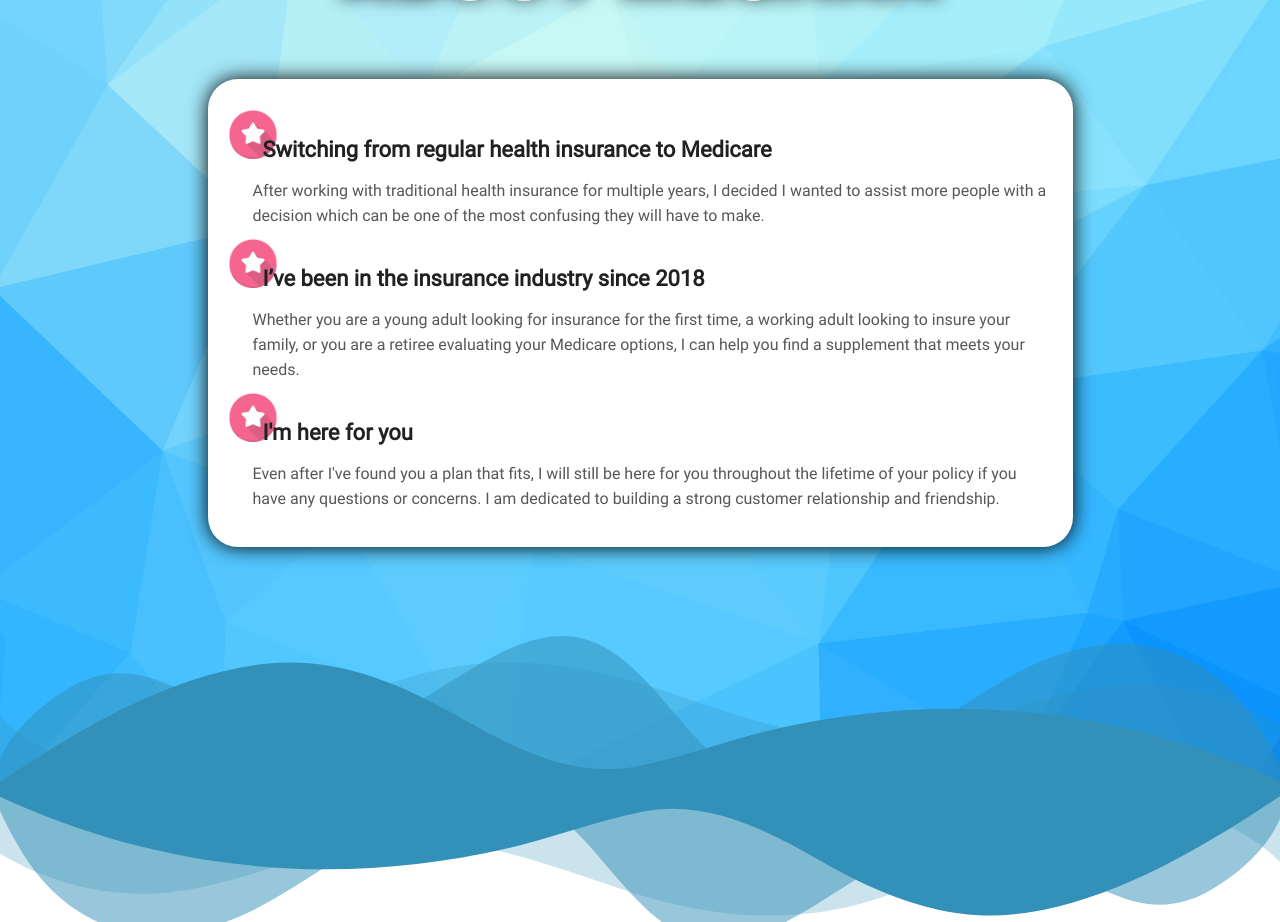
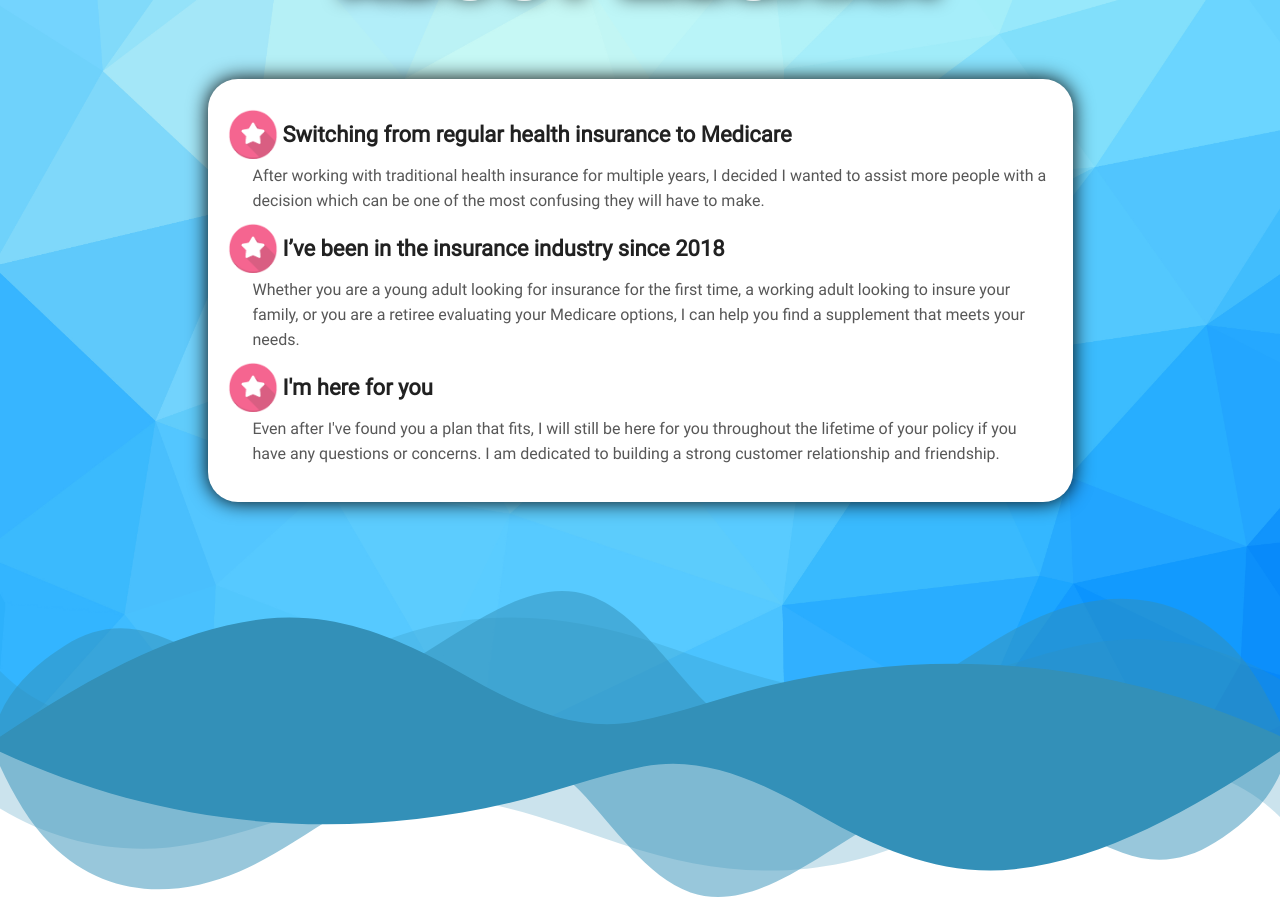
Before and after one commit to jmorofsky/medicare-info, a React (Create React App) app: page / in a window 1280 px wide. Shown: the part 2140-3062 px from the top of the page. Built offline with nearby package versions, Linux system fonts and the light colour scheme.

Commit message:
updated about section styling

```diff
--- a/src/css/About.css
+++ b/src/css/About.css
@@ -25,10 +25,10 @@
     z-index: 1;
     font-size: 22px;
     color: #212121;
-    margin-left: 35px;
-    padding-top: 8px;
+    margin-left: 55px;
+    padding-top: 0;
     margin-bottom: 0;
-    margin-top: 30px;
+    margin-top: 23px;
 }
 
 .about-subtext {
```
